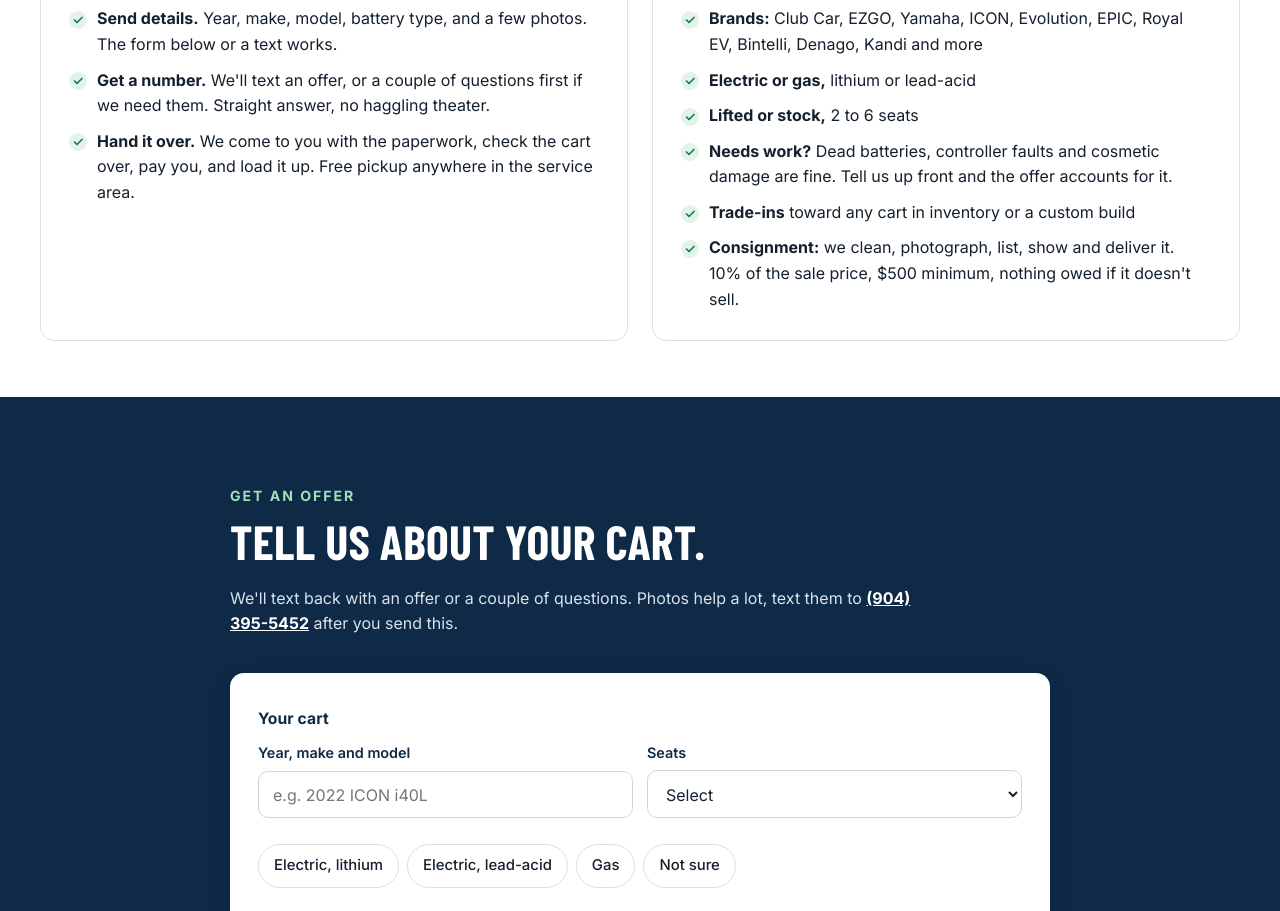
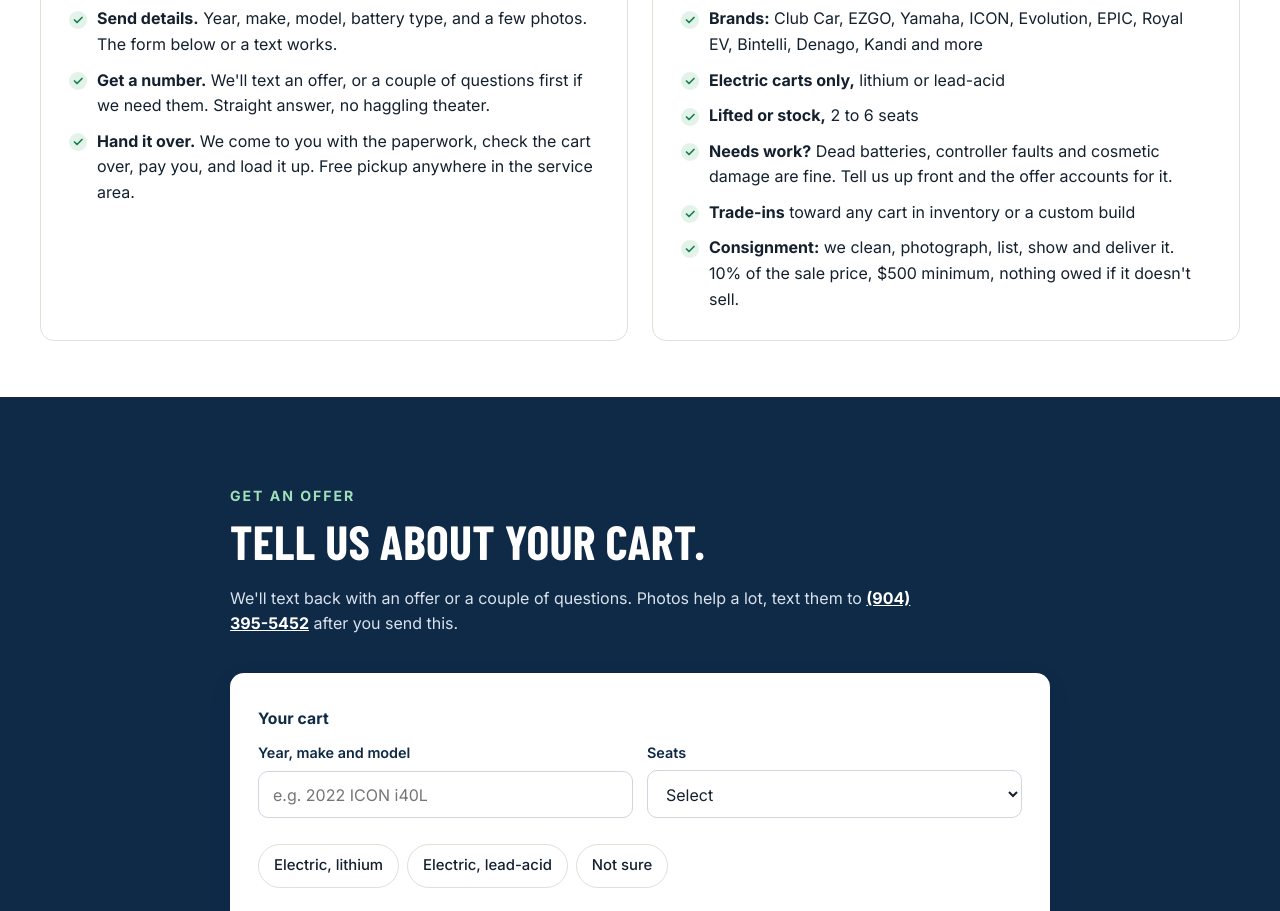
Before and after one commit to ngarver586/eluxencarts, a plain HTML site: page sell/index.html in a window 1280 px wide. Shown: the part 969-1880 px from the top of the page. Drawn offline with nearby package versions, Linux system fonts and the light colour scheme; a web font is replaced by a local one.

Commit message:
Sell page: electric carts only
Co-Authored-By: Claude Fable 5.2 <noreply@anthropic.com>
Claude-Session: https://claude.ai/code/session_01Xe5oX3zezWRN3Fzo6wwNvD

```diff
--- a/sell/index.html
+++ b/sell/index.html
@@ -97,7 +97,7 @@
             <h2>Most carts, most conditions.</h2>
             <ul class="svc-checks">
               <li><strong>Brands:</strong> Club Car, EZGO, Yamaha, ICON, Evolution, EPIC, Royal EV, Bintelli, Denago, Kandi and more</li>
-              <li><strong>Electric or gas,</strong> lithium or lead-acid</li>
+              <li><strong>Electric carts only,</strong> lithium or lead-acid</li>
               <li><strong>Lifted or stock,</strong> 2 to 6 seats</li>
               <li><strong>Needs work?</strong> Dead batteries, controller faults and cosmetic damage are fine. Tell us up front and the offer accounts for it.</li>
               <li><strong>Trade-ins</strong> toward any cart in inventory or a custom build</li>
@@ -127,7 +127,6 @@
           <div class="picks" role="radiogroup" aria-label="Power" style="margin-top:12px">
             <label class="pick"><input type="radio" name="power" value="Electric, lithium"><span>Electric, lithium</span></label>
             <label class="pick"><input type="radio" name="power" value="Electric, lead-acid"><span>Electric, lead-acid</span></label>
-            <label class="pick"><input type="radio" name="power" value="Gas"><span>Gas</span></label>
             <label class="pick"><input type="radio" name="power" value="Not sure"><span>Not sure</span></label>
           </div>
           <div class="picks" role="radiogroup" aria-label="Goal" style="margin-top:12px">
```
